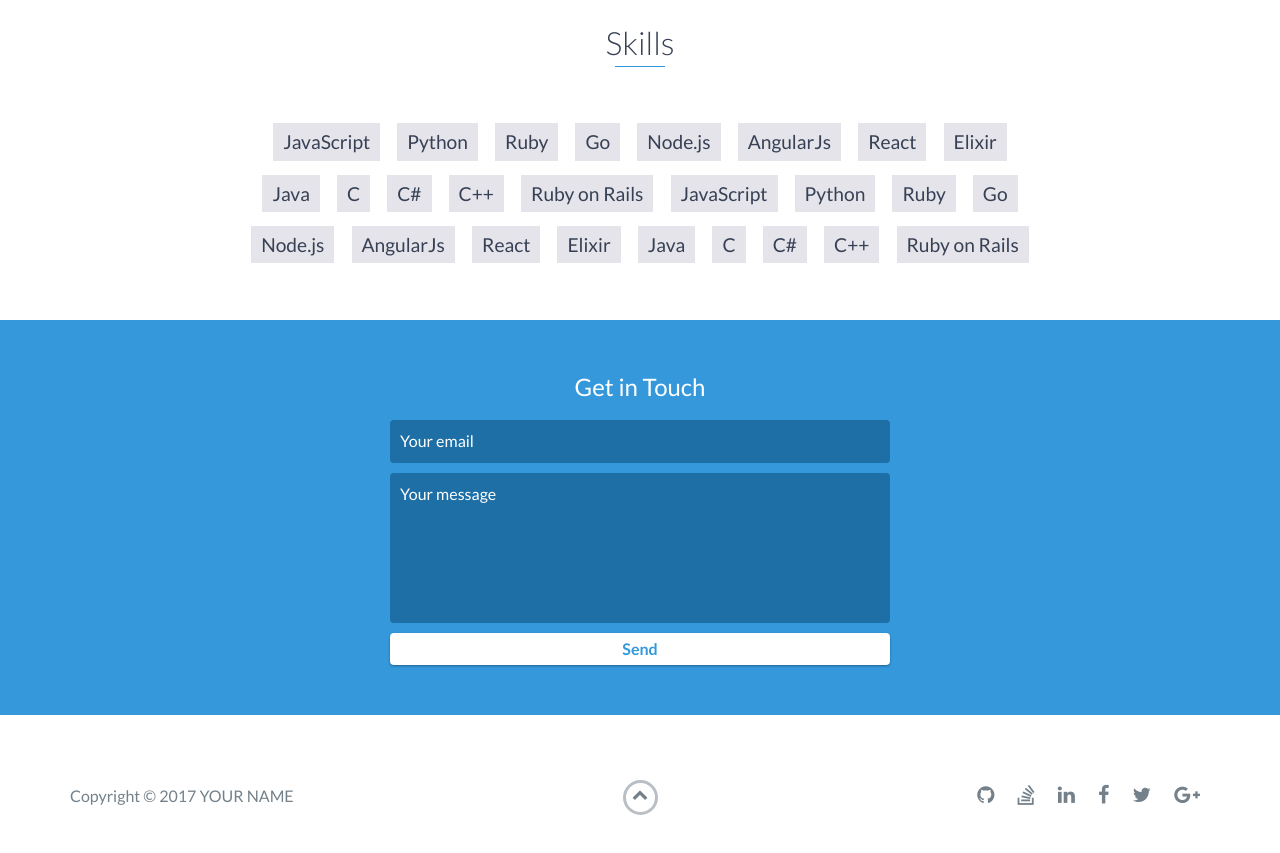
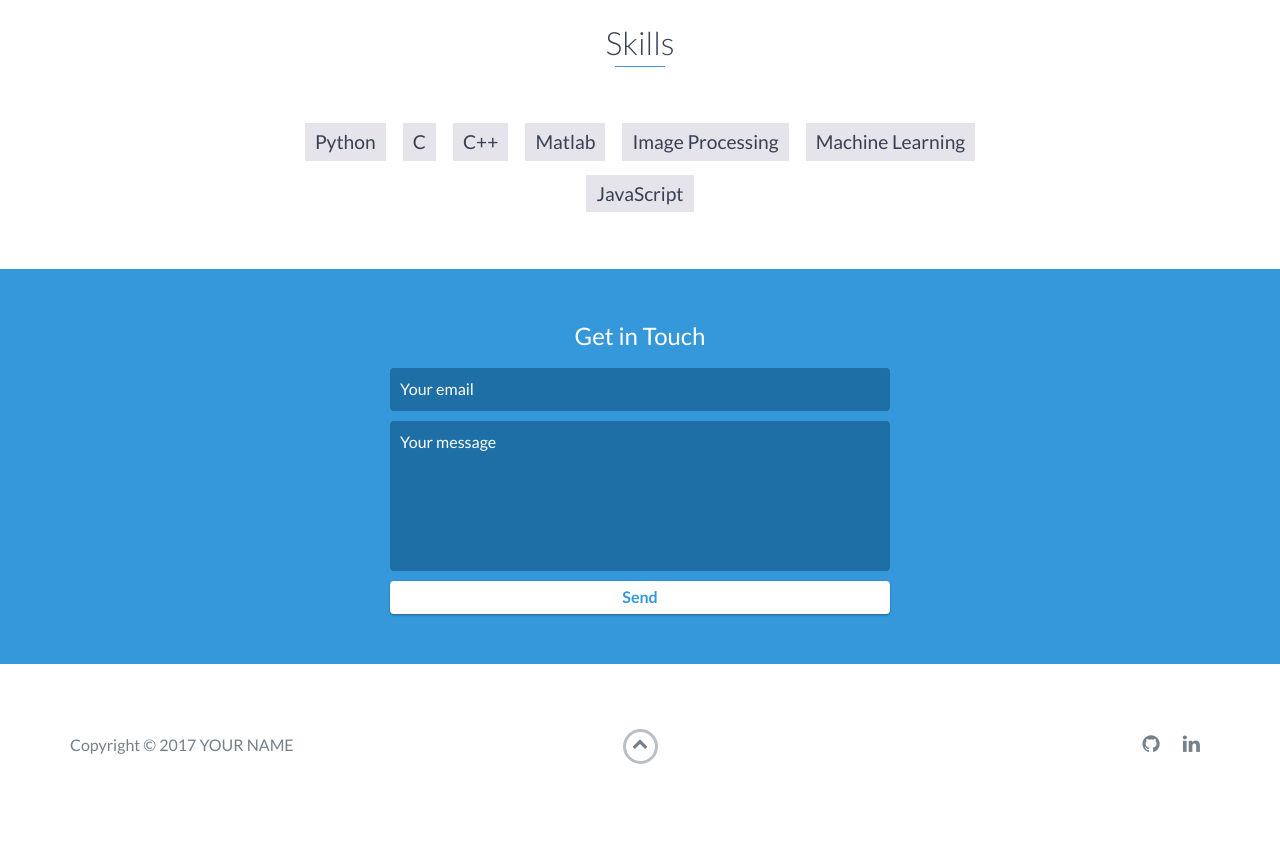
Before and after one commit to AS2910/as2910.github.io, a website: page index.html in a window 1280 px wide. Shown: the part 3600-4453 px from the top of the page. After the commit the page ends 4418 px from the top, so only its background shows below. Drawn offline with nearby package versions, Linux system fonts and the light colour scheme.

Commit message:
Update index.html

```diff
--- a/index.html
+++ b/index.html
@@ -198,40 +198,22 @@
     <div id="skills">
         <h2 class="heading">Skills</h2>
         <ul>
-            <li>JavaScript</li>
             <li>Python</li>
-            <li>Ruby</li>
-            <li>Go</li>
-            <li>Node.js</li>
-            <li>AngularJs</li>
-            <li>React</li>
-            <li>Elixir</li>
-            <li>Java</li>
-            <li>C</li>
-            <li>C#</li>
+	    <li>C</li>
             <li>C++</li>
-            <li>Ruby on Rails</li>
-            <li>JavaScript</li>
-            <li>Python</li>
-            <li>Ruby</li>
-            <li>Go</li>
-            <li>Node.js</li>
-            <li>AngularJs</li>
-            <li>React</li>
-            <li>Elixir</li>
-            <li>Java</li>
-            <li>C</li>
-            <li>C#</li>
-            <li>C++</li>
-            <li>Ruby on Rails</li>
-        </ul>
+            <li>Matlab</li>
+	    <li>Image Processing</li>
+	    <li>Machine Learning</li>
+	    <li>JavaScript</li>
+
+	</ul>
     </div>
     <!-- End #skills -->
 
     <div id="contact">
         <h2>Get in Touch</h2>
         <div id="contact-form">
-            <form method="POST" action="https://formspree.io/email@email.com">
+            <form method="POST" action="https://formspree.io/ashishsinha2910.as@gmail.com">
                 <input type="hidden" name="_subject" value="Contact request from personal website" />
                 <input type="email" name="_replyto" placeholder="Your email" required>
                 <textarea name="message" placeholder="Your message" required></textarea>
@@ -258,23 +240,13 @@
                 <div class="col-sm-5 social">
                     <ul>
                         <li>
-                            <a href="https://github.com/" target="_blank"><i class="fa fa-github" aria-hidden="true"></i></a>
+                            <a href="https://github.com/AS2910" target="_blank"><i class="fa fa-github" aria-hidden="true"></i></a>
                         </li>
+
                         <li>
-                            <a href="https://stackoverflow.com/" target="_blank"><i class="fa fa-stack-overflow" aria-hidden="true"></i></a>
+                            <a href="https://www.linkedin.com/in/ashish-s-010059148/" target="_blank"><i class="fa fa-linkedin" aria-hidden="true"></i></a>
                         </li>
-                        <li>
-                            <a href="https://linkedin.com/" target="_blank"><i class="fa fa-linkedin" aria-hidden="true"></i></a>
-                        </li>
-                        <li>
-                            <a href="https://www.facebook.com/" target="_blank"><i class="fa fa-facebook" aria-hidden="true"></i></a>
-                        </li>
-                        <li>
-                            <a href="https://twitter.com/" target="_blank"><i class="fa fa-twitter" aria-hidden="true"></i></a>
-                        </li>
-                        <li>
-                            <a href="https://plus.google.com/" target="_blank"><i class="fa fa-google-plus" aria-hidden="true"></i></a>
-                        </li>
+
                     </ul>
                 </div>
             </div>
```
